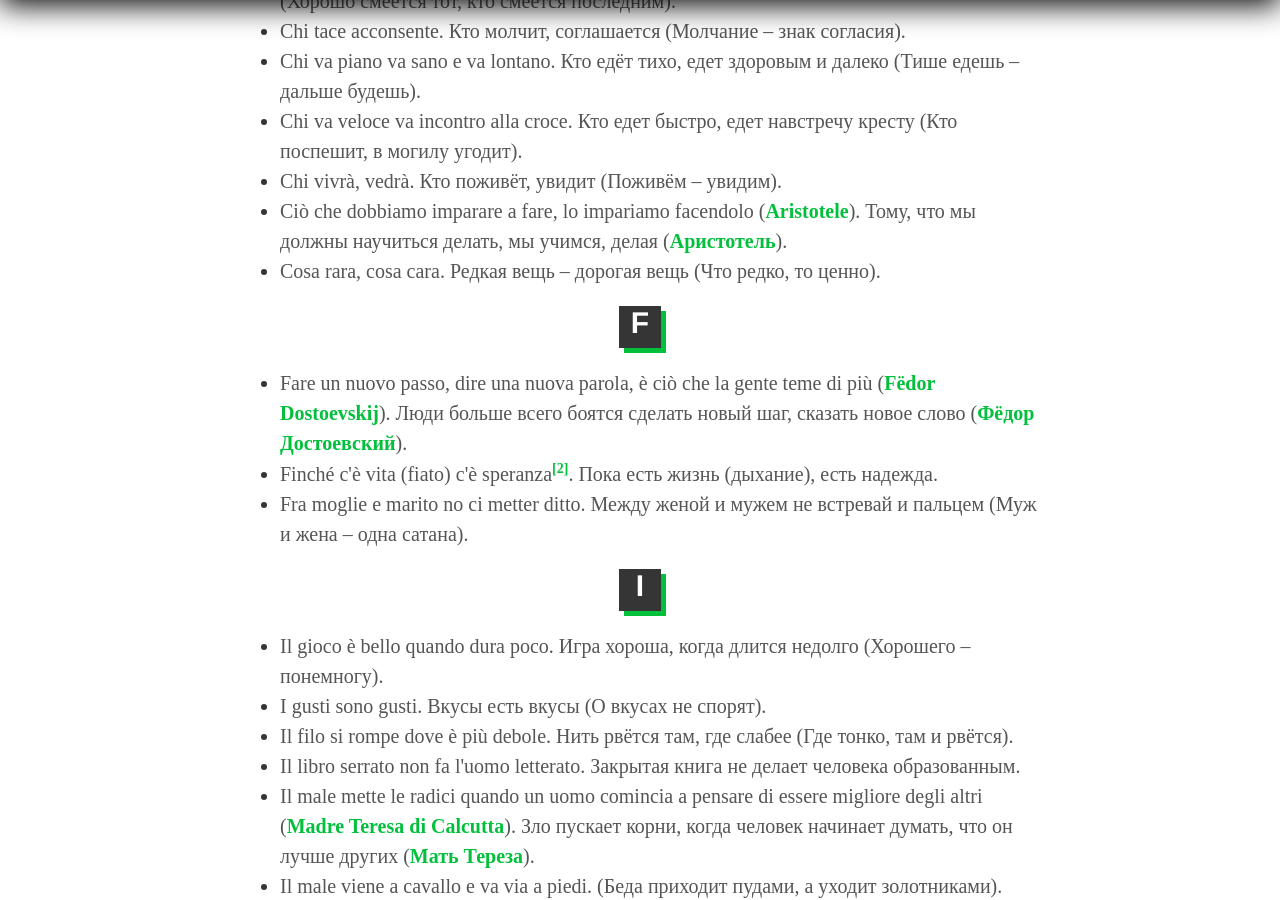
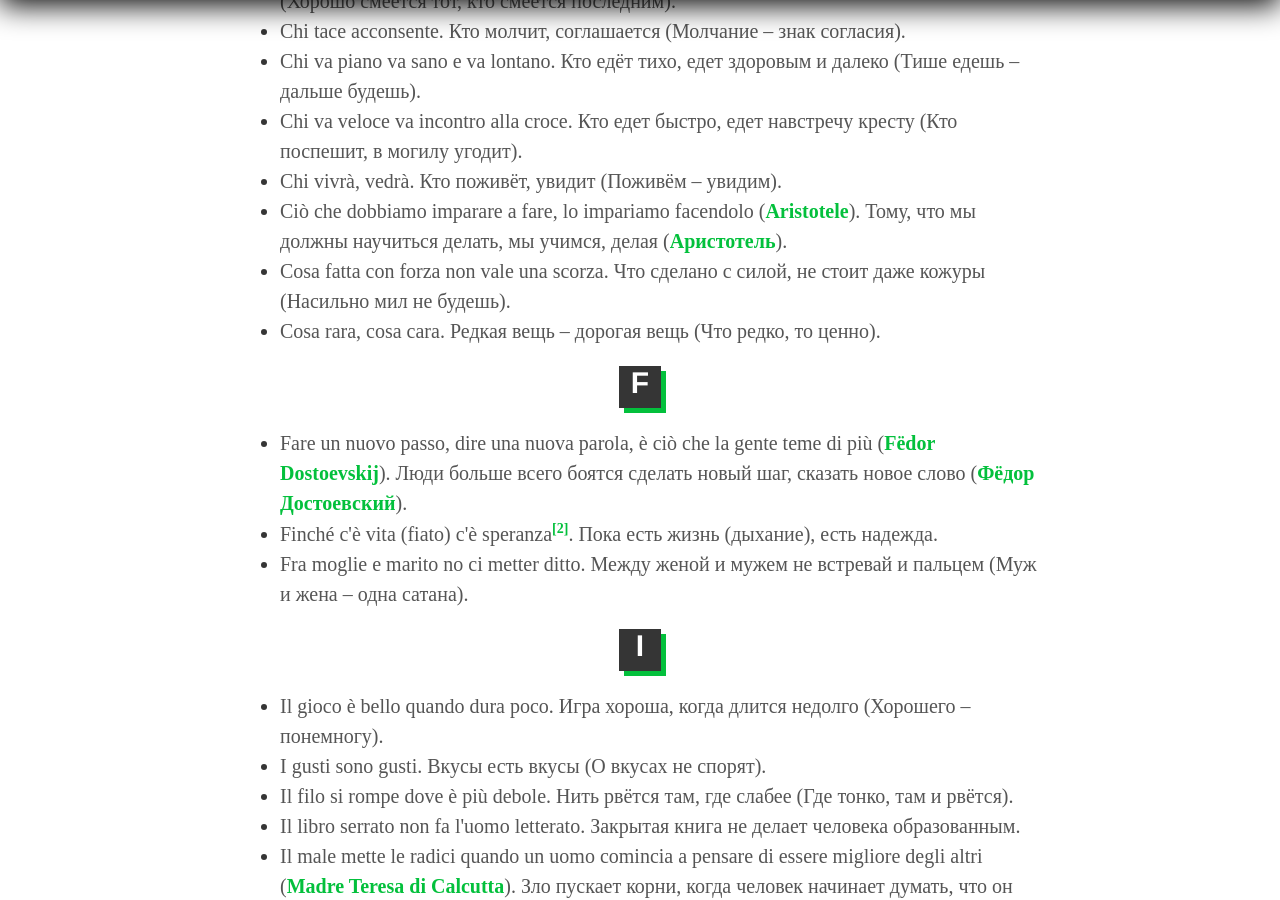
Before and after one commit to postolny/postolny.github.io, a Jekyll site: the page built from _pages/proverbi.md, in a window 1280 px wide and 900 px high, scrolled down 2436 px. Built offline with Jekyll 4.4.1, drawn with Linux system fonts in a browser that asks for light colours.

Commit message:
Add files via upload

```diff
--- a/_pages/proverbi.md
+++ b/_pages/proverbi.md
@@ -52,6 +52,7 @@ permalink: /proverbi/
 - Chi va veloce va incontro alla croce. Кто едет быстро, едет навстречу кресту (Кто поспешит, в могилу угодит).
 - Chi vivrà, vedrà. Кто поживёт, увидит (Поживём – увидим).
 - Ciò che dobbiamo imparare a fare, lo impariamo facendolo ([Aristotele](https://it.wikipedia.org/wiki/Aristotele)). Тому, что мы должны научиться делать, мы учимся, делая ([Аристотель](https://ru.wikipedia.org/wiki/Аристотель)).
+- Cosa fatta con forza non vale una scorza. Что сделано с силой, не стоит даже кожуры (Насильно мил не будешь).
 - Cosa rara, cosa cara. Редкая вещь – дорогая вещь (Что редко, то ценно).
 
 ## F
```
